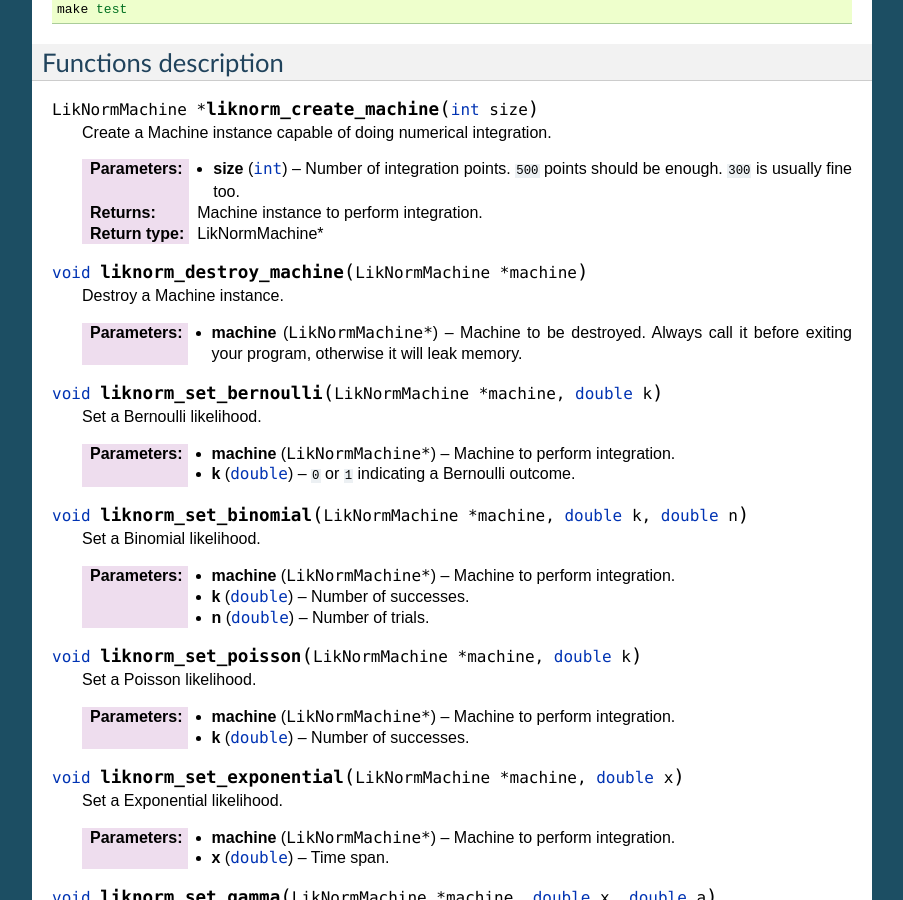
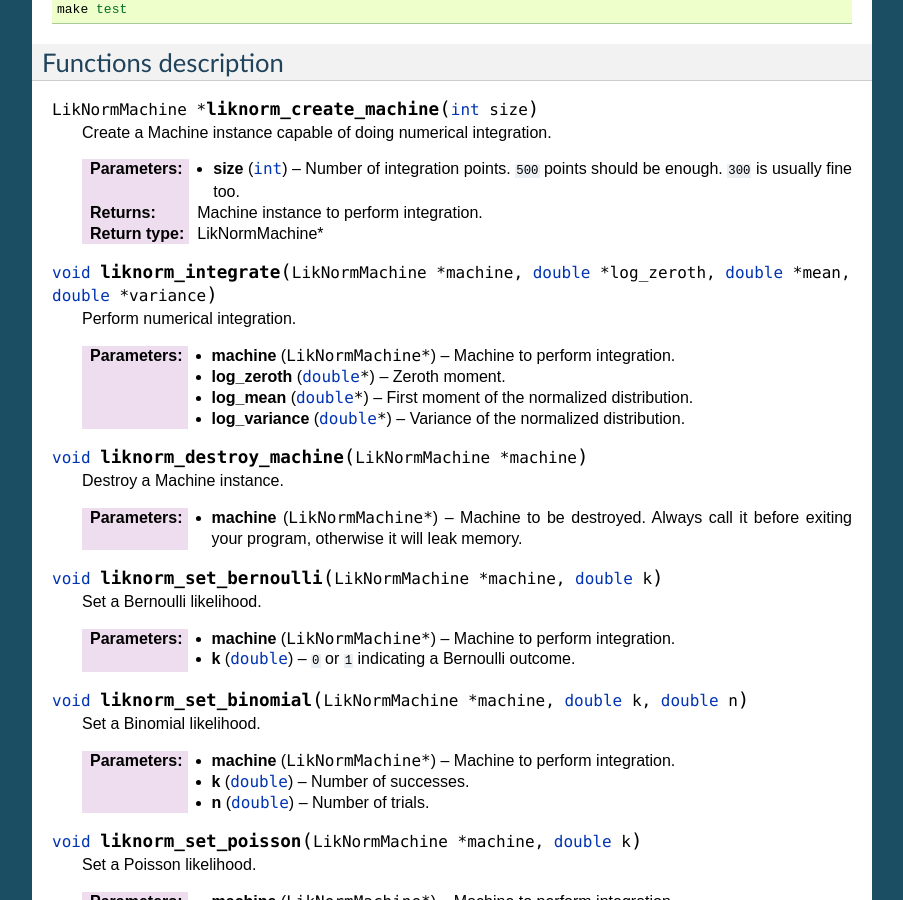
Before and after one commit to limix/liknorm, a Sphinx documentation site: the page built from doc/index.rst, in a window 1280 px wide and 900 px high, scrolled down 748 px. Shown: the whole window, without its empty margins (198-1101 px from the left). Built offline with Sphinx 7.4.7, drawn with Linux system fonts in a browser that asks for light colours.

Commit message:
integrate

```diff
--- a/doc/index.rst
+++ b/doc/index.rst
@@ -60,6 +60,15 @@ Functions description
   :return: Machine instance to perform integration.
   :rtype: LikNormMachine*
 
+.. c:function:: void liknorm_integrate(LikNormMachine *machine, double *log_zeroth, double *mean, double *variance)
+
+  Perform numerical integration.
+
+  :param LikNormMachine* machine: Machine to perform integration.
+  :param double* log_zeroth: Zeroth moment.
+  :param double* log_mean: First moment of the normalized distribution.
+  :param double* log_variance: Variance of the normalized distribution.
+
 .. c:function:: void liknorm_destroy_machine(LikNormMachine *machine)
 
   Destroy a Machine instance.
```
